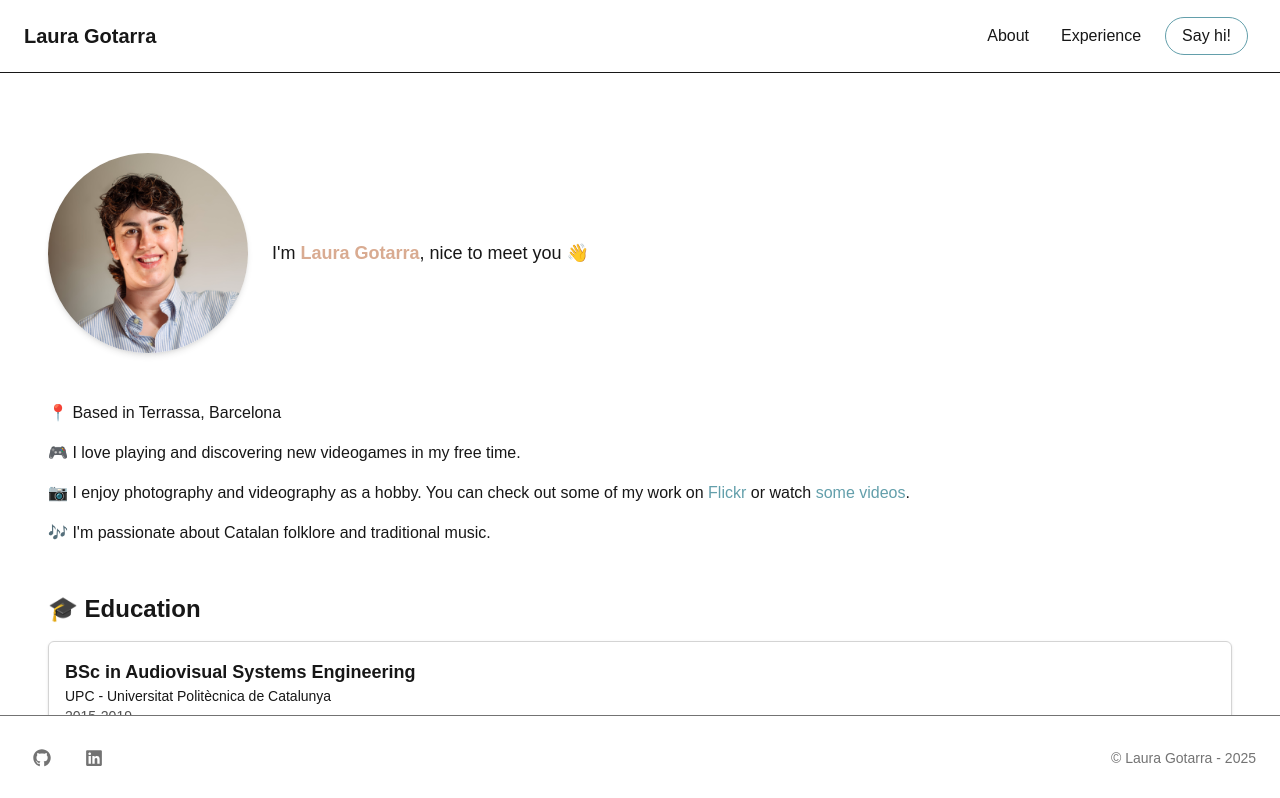
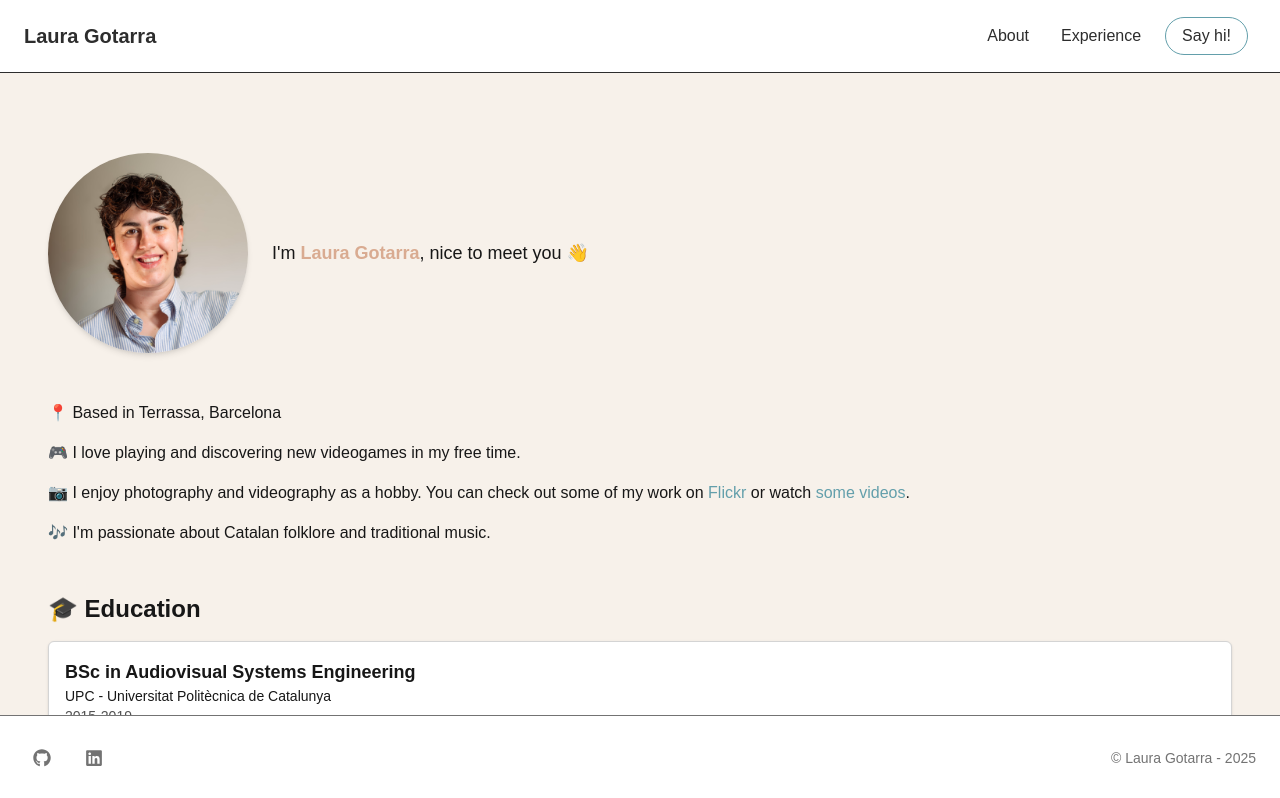
Before and after one commit to lgotarra/portfolio, a Next.js app: page /about in a window 1280 px wide. Shown: the top 798 px of the page. Built offline with nearby package versions, Linux system fonts and the light colour scheme.

Commit message:
feature: improve default styles

```diff
--- a/src/app/about/components/AboutMeText.tsx
+++ b/src/app/about/components/AboutMeText.tsx
@@ -9,11 +9,11 @@ export default function AboutMeText() {
 
       <p>
         📷 I enjoy photography and videography as a hobby. You can check out some of my work on{" "}
-        <Link href="https://www.flickr.com" target="_blank" className="text-theme-4 hover:underline">
+        <Link href="https://www.flickr.com" target="_blank" className="text-secondary hover:underline">
           Flickr
         </Link>{" "}
         or watch{" "}
-        <Link href="https://www.youtube.com" target="_blank" className="text-theme-4 hover:underline">
+        <Link href="https://www.youtube.com" target="_blank" className="text-secondary hover:underline">
           some videos
         </Link>.
       </p>
--- a/src/app/about/components/EducationCard.tsx
+++ b/src/app/about/components/EducationCard.tsx
@@ -6,7 +6,7 @@ type Props = {
 
 export default function EducationCard({ title, school, year }: Props) {
   return (
-    <div className="border border-neutral-300 dark:border-neutral-700 p-4 rounded-md shadow-sm">
+    <div className="border border-neutral-300 dark:border-neutral-700 p-4 rounded-md shadow-sm bg-white">
       <h3 className="text-lg font-semibold">{title}</h3>
       <p className="text-sm">{school}</p>
       <p className="text-sm text-neutral-600 dark:text-neutral-400">{year}</p>
--- a/src/app/about/components/IntroCard.tsx
+++ b/src/app/about/components/IntroCard.tsx
@@ -11,7 +11,7 @@ export default function IntroCard() {
         className="rounded-full shadow-md"
       />
       <p className="text-lg font-medium text-center md:text-left">
-        I&apos;m <strong className="text-theme-1">Laura Gotarra</strong>, nice to meet you 👋
+        I&apos;m <strong className="text-primary">Laura Gotarra</strong>, nice to meet you 👋
       </p>
     </div>
   );
--- a/src/app/about/components/WannaKnowMore.tsx
+++ b/src/app/about/components/WannaKnowMore.tsx
@@ -4,7 +4,7 @@ export default function WannaKnowMore() {
       Wanna know more?{" "}
       <a
         href={`mailto:${process.env.NEXT_PUBLIC_CONTACT_EMAIL}`}
-        className="text-theme-5 font-medium"
+        className="text-accent font-medium"
       >
         Let&apos;s grab a virtual coffee ☕
       </a>
--- a/src/app/about/page.tsx
+++ b/src/app/about/page.tsx
@@ -6,7 +6,7 @@ import education from "@/data/education.json";
 
 export default function AboutPage() {
   return (
-    <main className="min-h-screen px-6 py-10 bg-white dark:bg-neutral-950 text-neutral-900 dark:text-white space-y-12">
+    <main className="min-h-screen px-6 py-10 text-neutral-900 dark:text-white space-y-12">
       <IntroCard />
       <AboutMeText />
       <section>
--- a/src/app/globals.css
+++ b/src/app/globals.css
@@ -1,8 +1,8 @@
 @import "tailwindcss";
 
 :root {
-  --background: #ffffff;
-  --foreground: #171717;
+  --background: #f7f1ea;
+  --foreground: #2d2d2d;
 }
 
 @theme inline {
@@ -11,23 +11,15 @@
   --font-sans: var(--font-geist-sans);
   --font-mono: var(--font-geist-mono);
 
-  --color-bgtheme-1: #c9cecd;
-  --color-bgtheme-2: #f2e5d5;
-  --color-bgtheme-3: #d9bca3;
-  --color-bgtheme-4: #d9ab91;
-  --color-bgtheme-5: #f2ddd5;
-
-  --color-theme-1: #d9ab91;
-  --color-theme-2: #f2e5d5;
-  --color-theme-3: #50514f;
-  --color-theme-4: #639fab;
-  --color-theme-5: #84afe6;
+  --color-primary: #d9ab91;
+  --color-secondary: #639fab;
+  --color-accent: #84afe6;
 }
 
 @media (prefers-color-scheme: dark) {
   :root {
-    --background: #0a0a0a;
-    --foreground: #ededed;
+    --background: #2d2d2d;
+    --foreground: #f7f1ea;
   }
 }
 
--- a/src/app/not-found.tsx
+++ b/src/app/not-found.tsx
@@ -5,7 +5,7 @@ import Image from "next/image";
 
 export default function AboutPage() {
   return (
-    <main className="min-h-screen px-6 py-10 bg-white dark:bg-neutral-950 text-neutral-900 dark:text-white space-y-12">
+    <main className="min-h-screen px-6 py-10 text-neutral-900 dark:text-white space-y-12">
       <div className="flex items-center justify-center h-full gap-6">
         <section className="text-center max-w-2xl mx-auto space-y-4">
           <div className="flex justify-center">
@@ -24,7 +24,7 @@ export default function AboutPage() {
             were looking for. It might have been removed, renamed, or never
             existed in the first place.
           </p>
-          <Link href="/" className="text-xl font-bold text-theme-4">
+          <Link href="/" className="text-xl font-bold text-secondary">
             Go to Home Page
           </Link>
         </section>
--- a/src/components/AnimatedMenu.tsx
+++ b/src/components/AnimatedMenu.tsx
@@ -25,7 +25,7 @@ const AnimatedMenu = ({
 
   return (
     <div
-      className="transition-all ease-in-out duration-500 absolute top-full left-0 w-full bg-white dark:bg-neutral-900 sm:hidden border-t z-40 overflow-hidden"
+      className="transition-all ease-in-out duration-500 absolute top-full left-0 w-full sm:hidden border-t z-40 overflow-hidden"
       style={{
         height,
         visibility: isMenuOpen ? "visible" : "hidden",
--- a/src/components/Footer.tsx
+++ b/src/components/Footer.tsx
@@ -9,7 +9,7 @@ export default function Footer() {
           href={process.env.NEXT_PUBLIC_GITHUB}
           target="_blank"
           rel="noopener noreferrer"
-          className="w-9 h-9 flex items-center justify-center rounded-full text-neutral-500 hover:bg-theme-4 hover:text-white transition"
+          className="w-9 h-9 flex items-center justify-center rounded-full text-neutral-500 hover:bg-secondary hover:text-white transition"
         >
           <FaGithub size={18} />
         </a>
@@ -17,7 +17,7 @@ export default function Footer() {
           href={process.env.NEXT_PUBLIC_LINKEDIN}
           target="_blank"
           rel="noopener noreferrer"
-          className="w-9 h-9 flex items-center justify-center rounded-full text-neutral-500 hover:bg-theme-4 hover:text-white transition"
+          className="w-9 h-9 flex items-center justify-center rounded-full text-neutral-500 hover:bg-secondary hover:text-white transition"
         >
           <FaLinkedin size={18} />
         </a>
--- a/src/components/HomeIntro.tsx
+++ b/src/components/HomeIntro.tsx
@@ -2,7 +2,7 @@ export default function HomeIntro() {
   return (
       <section className="text-center max-w-2xl mx-auto space-y-4">
         <h1 className="text-3xl font-semibold">Hello, I&apos;m</h1>
-        <h2 className="text-5xl font-bold text-theme-4">Laura Gotarra</h2>
+        <h2 className="text-5xl font-bold text-secondary">Laura Gotarra</h2>
         <h3 className="text-xl font-medium">
           Full Stack dev & telecoms engineer
         </h3>
--- a/src/components/Navbar.tsx
+++ b/src/components/Navbar.tsx
@@ -34,7 +34,7 @@ export default function Navbar() {
             <Link
               key={index}
               href={item.href}
-              className="px-4 py-2 rounded transition hover:text-theme-4"
+              className="px-4 py-2 rounded transition hover:text-secondary"
               onClick={handleRedirect}
             >
               {item.label}
@@ -44,14 +44,14 @@ export default function Navbar() {
         {/* Contact button */}
         <a
           href={`mailto:${process.env.NEXT_PUBLIC_CONTACT_EMAIL}`}
-          className="whitespace-nowrap mx-2 border-1 border-double border-theme-4 px-4 py-1.5 rounded-full hover:bg-theme-4 hover:text-white transition"
+          className="whitespace-nowrap mx-2 border-1 border-double border-secondary px-4 py-1.5 rounded-full hover:bg-secondary hover:text-white transition"
         >
           Say hi!
         </a>
 
         {/* Hamburguer menu icon */}
         <span
-          className="cursor-pointer sm:hidden w-9 h-9 flex items-center justify-center rounded py-0.5 text-neutral-500 hover:bg-theme-4 hover:text-white transition"
+          className="cursor-pointer sm:hidden w-9 h-9 flex items-center justify-center rounded py-0.5 text-neutral-500 hover:bg-secondary hover:text-white transition"
           onClick={() => setIsMenuOpen(!isMenuOpen)}
         >
           <FaBars size={18} />
@@ -62,7 +62,7 @@ export default function Navbar() {
       <AnimatedMenu
         isMenuOpen={isMenuOpen}
         menuItems={menuItems}
-        itemStyle="py-5 w-full flex justify-end text-white items-center bg-theme-4 transition hover:bg-white hover:text-theme-4 pr-8"
+        itemStyle="py-5 w-full flex justify-end text-white items-center bg-secondary transition hover:bg-white hover:text-secondary pr-8"
       />
     </nav>
   );
```
